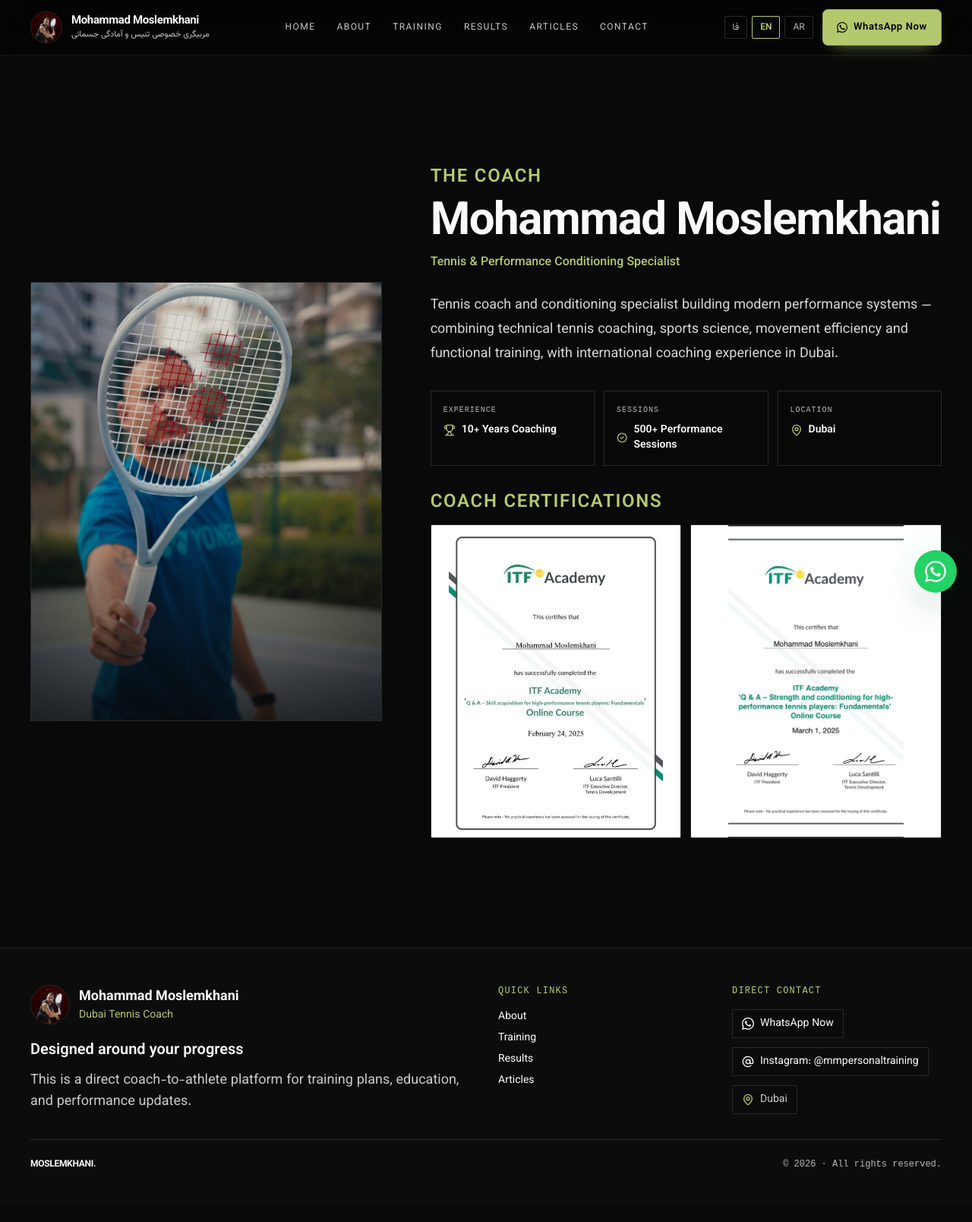
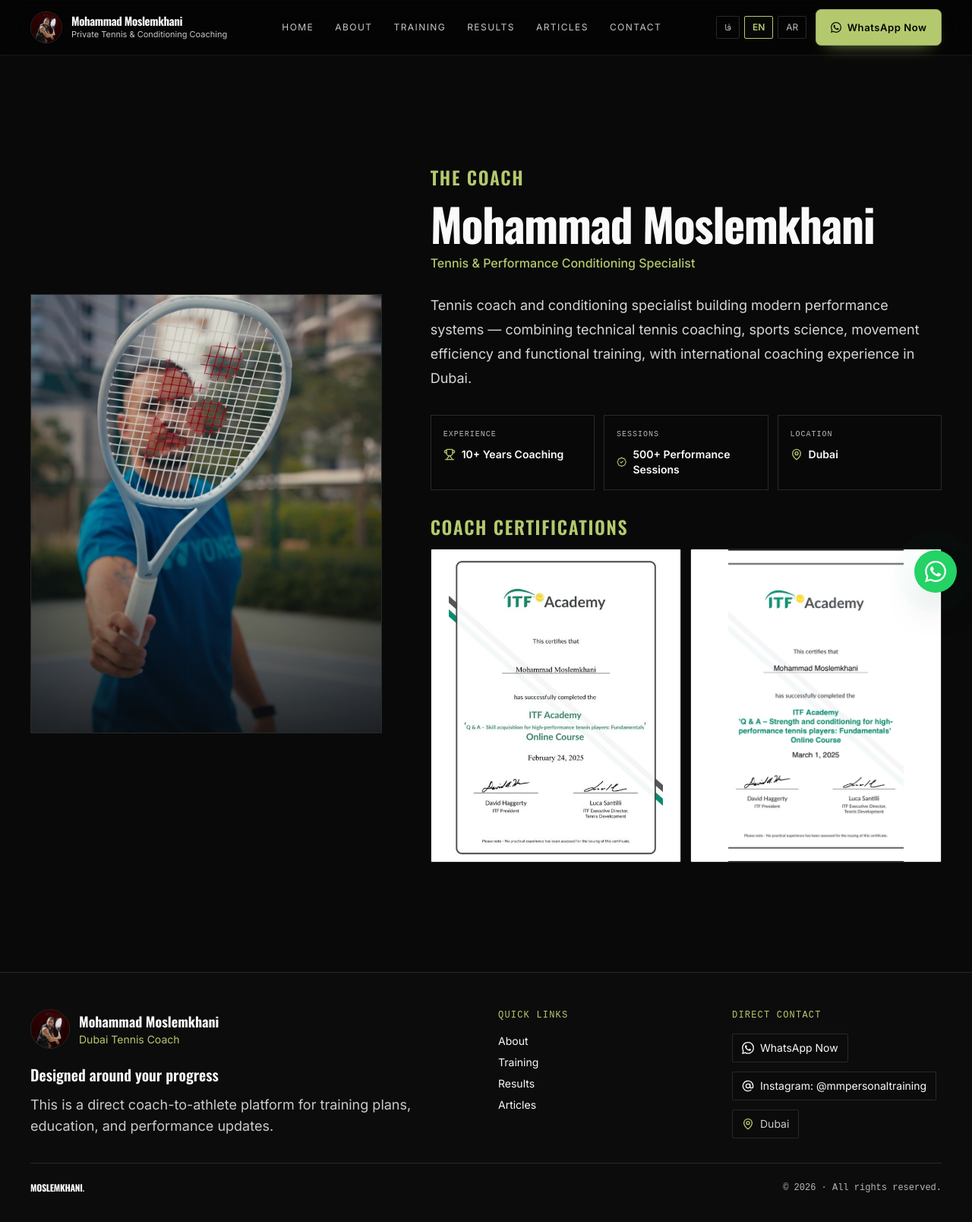
Before and after one commit to mohammadpurl/tenis-mohammadmoslemkhani, a Next.js app: page /en/about in a window 1280 px wide. Shown: the top 1608 px of the page at 76% size. Built offline with nearby package versions, Linux system fonts and the light colour scheme.

Commit message:
change english font

```diff
--- a/app/components/Navbar.tsx
+++ b/app/components/Navbar.tsx
@@ -38,7 +38,7 @@ const Navbar = ({ lang, t }: NavbarProps) => {
           <Image src={coachPortrait} alt="Coach portrait" width={42} height={42} className="rounded-full border border-border object-cover" />
           <div className="min-w-0">
             <p className="font-display font-bold tracking-tight text-[15px] leading-none">Mohammad Moslemkhani</p>
-            <p className="text-[11px] text-foreground/80 leading-tight mt-1">مربیگری خصوصی تنیس و آمادگی جسمانی</p>
+            <p className="text-[11px] text-foreground/80 leading-tight mt-1">{t.header.subLabel}</p>
           </div>
         </Link>
         <nav className="hidden md:flex items-center gap-7 text-[12px] uppercase tracking-[0.12em] text-foreground/80">
--- a/app/globals.css
+++ b/app/globals.css
@@ -1,4 +1,4 @@
-@import url('https://fonts.googleapis.com/css2?family=Manrope:wght@300;400;500;600;700;800&family=Vazirmatn:wght@300;400;500;600;700;800&family=Cairo:wght@300;400;500;600;700;800&display=swap');
+@import url('https://fonts.googleapis.com/css2?family=Vazirmatn:wght@300;400;500;600;700;800&family=Cairo:wght@300;400;500;600;700;800&display=swap');
 @import "tailwindcss";
 
 @custom-variant dark (&:is(.dark *));
@@ -29,8 +29,8 @@
   --color-ring: var(--ring);
   --color-neon: var(--neon);
   --color-neon-dim: var(--neon-dim);
-  --font-sans: 'Space Grotesk', 'Vazirmatn', 'Cairo', sans-serif;
-  --font-display: 'Space Grotesk', 'Vazirmatn', 'Cairo', sans-serif;
+  --font-sans: var(--font-inter), 'Vazirmatn', 'Cairo', sans-serif;
+  --font-display: var(--font-oswald), var(--font-inter), 'Vazirmatn', 'Cairo', sans-serif;
   --font-mono: 'JetBrains Mono', monospace;
 }
 
--- a/app/layout.tsx
+++ b/app/layout.tsx
@@ -2,6 +2,7 @@ import type { Metadata } from "next";
 import "@fontsource-variable/vazirmatn/index.css";
 import "./globals.css";
 import localFont from "next/font/local";
+import { Inter, Oswald } from "next/font/google";
 
 export const metadata: Metadata = {
   title: "Mohammad Moslemkhani",
@@ -48,13 +49,25 @@ const yekanbakh = localFont({
   variable: "--font-yekanbakh",
 });
 
+const inter = Inter({
+  subsets: ["latin"],
+  variable: "--font-inter",
+  display: "swap",
+});
+
+const oswald = Oswald({
+  subsets: ["latin"],
+  variable: "--font-oswald",
+  display: "swap",
+});
+
 export default function AppLayout({
   children,
 }: Readonly<{
   children: React.ReactNode;
 }>) {
   return (
-    <html lang="fa" className={`h-full antialiased  ${yekanbakh.variable}`} >
+    <html lang="fa" className={`h-full antialiased ${yekanbakh.variable} ${inter.variable} ${oswald.variable}`}>
       <body className="min-h-screen bg-background text-foreground font-sans">{children}</body>
     </html>
   );
--- a/lib/i18n.ts
+++ b/lib/i18n.ts
@@ -8,6 +8,7 @@ export const translations = {
     nav: { home: "Home", about: "About", training: "Training", results: "Results", articles: "Articles", contact: "Contact" },
     header: {
       label: "Personal Coaching Website",
+      subLabel: "Private Tennis & Conditioning Coaching",
       location: "Dubai",
       whatsapp: "WhatsApp Now",
     },
@@ -130,6 +131,7 @@ export const translations = {
     nav: { home: "خانه", about: "درباره", training: "آموزش", results: "نتایج", articles: "مقالات", contact: "تماس" },
     header: {
       label: "وب‌سایت شخصی مربی",
+      subLabel: "مربیگری خصوصی تنیس و آمادگی جسمانی",
       location: "دبی",
       whatsapp: "واتساپ مستقیم",
     },
@@ -252,6 +254,7 @@ export const translations = {
     nav: { home: "الرئيسية", about: "نبذة", training: "التدريب", results: "النتائج", articles: "المقالات", contact: "تواصل" },
     header: {
       label: "موقع تدريب شخصي",
+      subLabel: "تدريب خاص للتنس والإعداد البدني",
       location: "دبي",
       whatsapp: "واتساب مباشر",
     },
```
